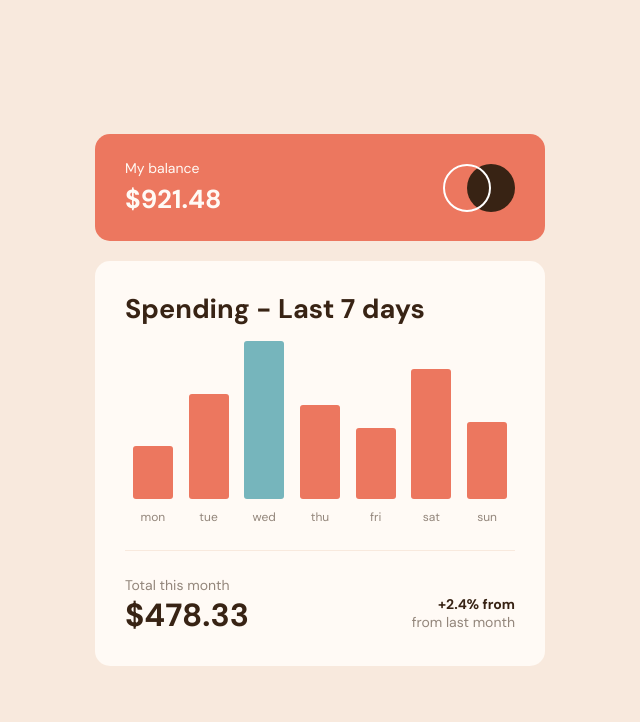
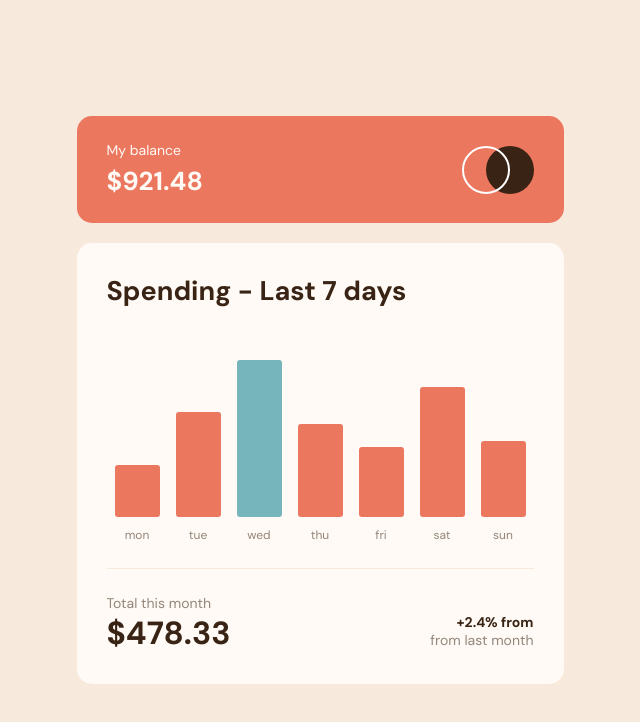
Before and after one commit to annaduong17/expenses-chart, a React (Create React App) app: page / in a window 1280 px wide. Shown: the top 722 px of the page, without its empty margins (320-960 px from the left). Built offline with nearby package versions, Linux system fonts and the light colour scheme; no server answers.

Commit message:
specify fixed width for each bar and fixed height for bars

```diff
--- a/src/index.scss
+++ b/src/index.scss
@@ -72,10 +72,11 @@ body {
   }
 
   .bar {
-    width: 40px;
+    width: 45px;
     height: 100px;
     background-color: $red;
     border-radius: 3px;
+    margin-inline: 8px;
 
     &:hover {
       opacity: 50%;
@@ -100,9 +101,10 @@ body {
 }
 
 #bars {
-  justify-content: space-around;
+  justify-content: center;
   align-items: flex-end;
   margin-top: 15px;
+  height: 220px;
 }
 
 .data {
```
